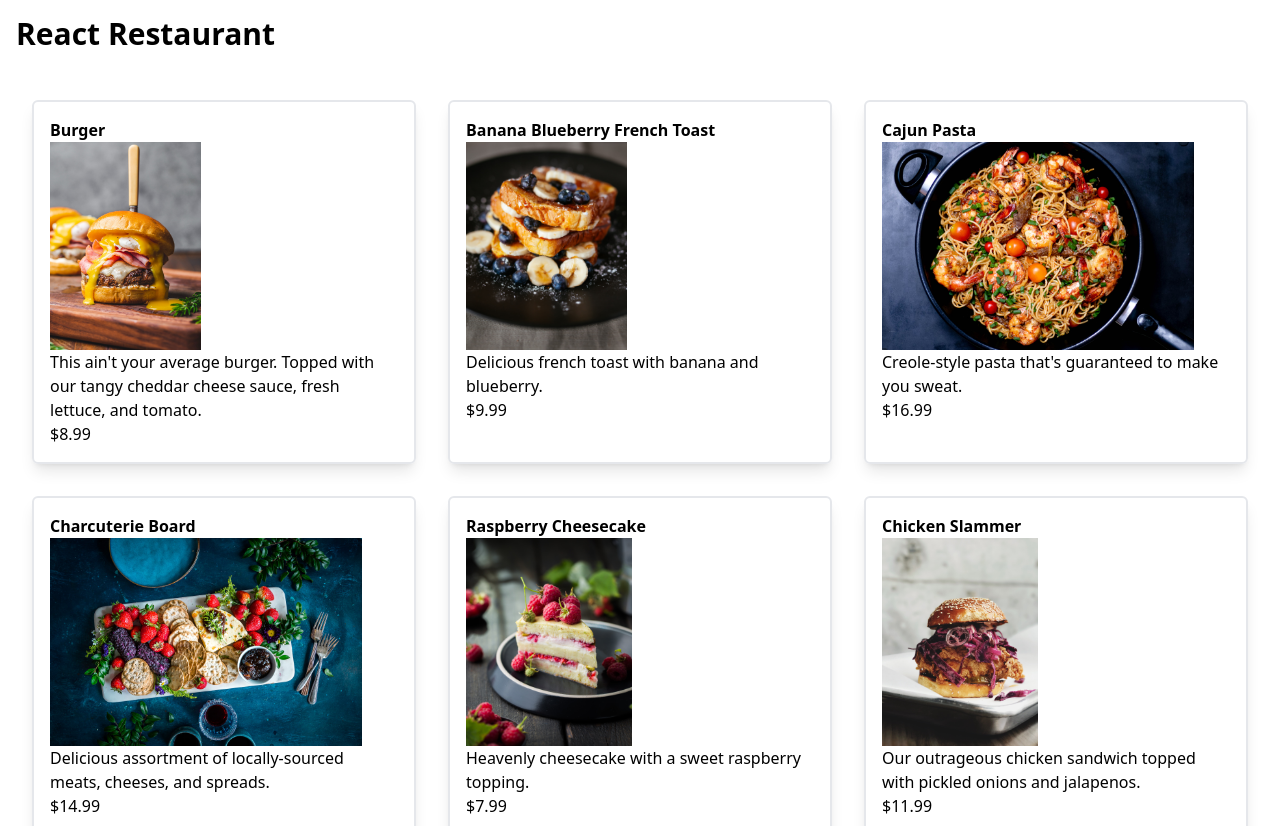
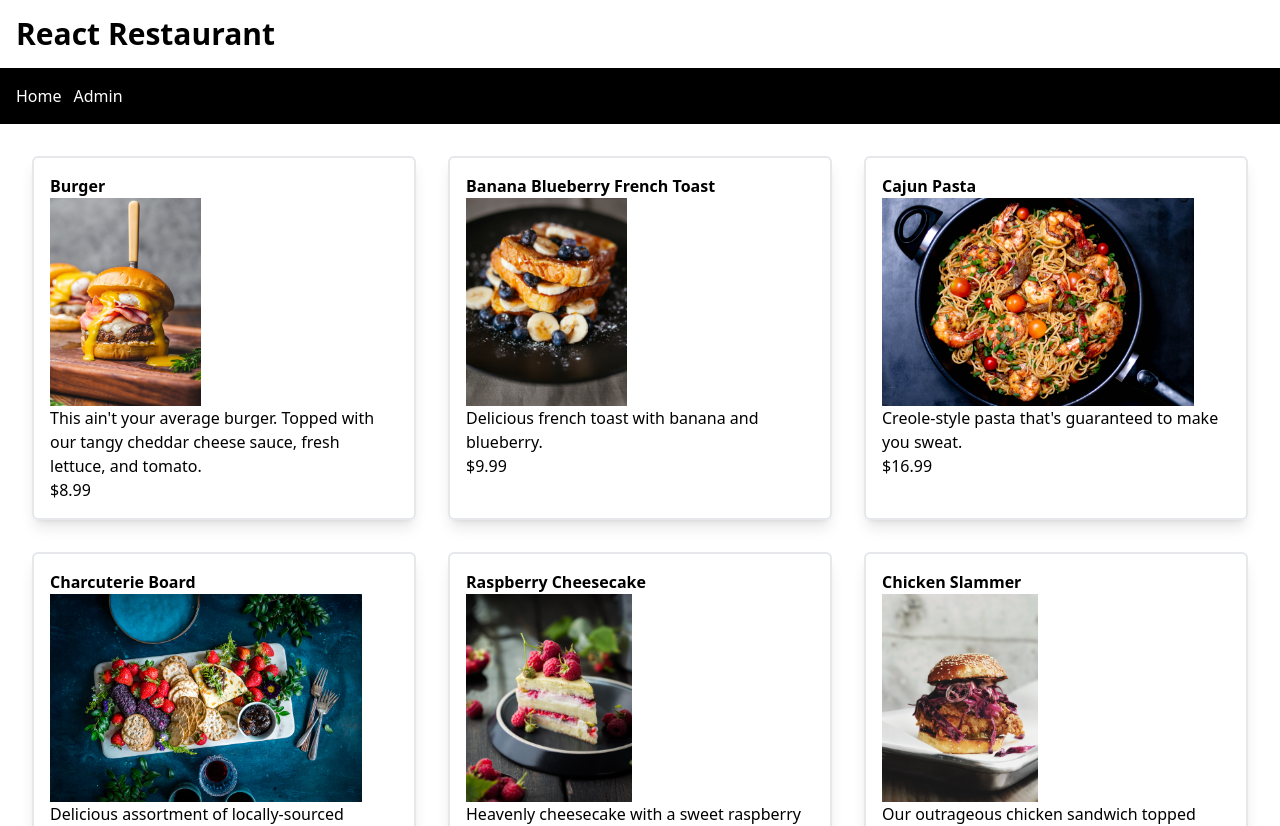
Before and after one commit to vivekbigelow/react-restaurant, a React (Vite) app: page / in a window 1280 px wide. Shown: the top 826 px of the page. Built offline with nearby package versions, Linux system fonts and the light colour scheme.

Commit message:
Add routes

```diff
--- a/package.json
+++ b/package.json
@@ -10,7 +10,8 @@
   },
   "dependencies": {
     "react": "^18.2.0",
-    "react-dom": "^18.2.0"
+    "react-dom": "^18.2.0",
+    "react-router-dom": "^6.4.1"
   },
   "devDependencies": {
     "@types/react": "^18.0.17",
--- /dev/null
+++ b/src/Admin.tsx
@@ -0,0 +1,3 @@
+export default function Admin () {
+    return <div>Admin</div>
+}
--- a/src/App.tsx
+++ b/src/App.tsx
@@ -1,26 +1,34 @@
-import { foods } from "./food";
+import { Link, Route, Routes } from "react-router-dom";
+import Admin from "./Admin";
+import Menu from "./Menu";
 
 // Excercise: Display food nmae in H2 tag. Display description, nad price in separate paragraph tags.
 // Style H2
+
+// Exercise 2: create a navbar with a home link (/) and an admin link (/admin)
 export default function App() {
   return (
-    <>
+    <main>
       <h1 className="p-4 text-3xl font-bold">React Restaurant</h1>
-      <div className="p-4 flex flex-wrap">
+      <nav className="p-4 list-none bg-black">
+        <ul className="flex gap-3 list-none text-white">
+          <li>
+            <Link className="hover:font-bold" to="/">
+              Home
+            </Link>
+          </li>
+          <li>
+            <a className="hover:font-bold" href="/admin">
+              Admin
+            </a>
+          </li>
+        </ul>
+      </nav>
 
-      {foods.map((food) => {
-        return (
-          <div className="p-4 hover:bg-black hover:cursor-pointer max-w-sm hover:text-white shadow-lg m-4 rounded-md border-solid border-2 border-gray">
-            <h2 className="font-bold">{food.name}</h2>
-            <img className="h-52" src={"/images/" + food.image}/>
-            <p>{food.description}</p>
-            <p>
-              ${food.price}
-            </p>
-          </div>
-        );
-      })}
-      </div>
-    </>
+      <Routes>
+        <Route path="/" element={<Menu/>} />
+        <Route path="/admin" element={<Admin/>} />
+      </Routes>
+    </main>
   );
 }
--- /dev/null
+++ b/src/Menu.tsx
@@ -0,0 +1,17 @@
+import { foods } from './food';
+export default function Menu () {
+    return (
+      <div className="p-4 flex flex-wrap">
+        {foods.map((food) => {
+          return (
+            <div className="p-4 hover:bg-black hover:cursor-pointer max-w-sm hover:text-white shadow-lg m-4 rounded-md border-solid border-2 border-gray">
+              <h2 className="font-bold">{food.name}</h2>
+              <img className="h-52" src={"/images/" + food.image} />
+              <p>{food.description}</p>
+              <p>${food.price}</p>
+            </div>
+          );
+        })}
+      </div>
+    );
+}
--- a/src/main.tsx
+++ b/src/main.tsx
@@ -1,10 +1,13 @@
 import React from 'react';
 import ReactDOM from 'react-dom/client';
+import { BrowserRouter } from 'react-router-dom';
 import App from './App';
 import "./index.css";
 
 ReactDOM.createRoot(document.getElementById('root') as HTMLElement).render(
   <React.StrictMode>
+  <BrowserRouter>
     <App />
+  </BrowserRouter>
   </React.StrictMode>
 )
```
Also changed, not shown: 1 other file (tests, documents, lock files or other folders).
